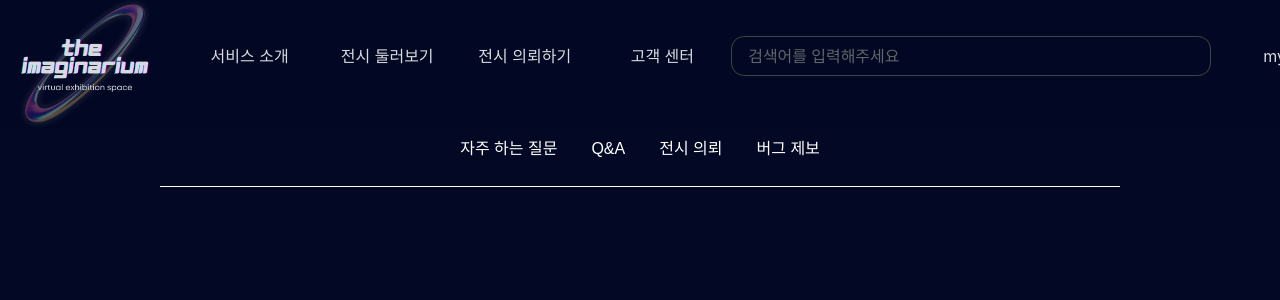
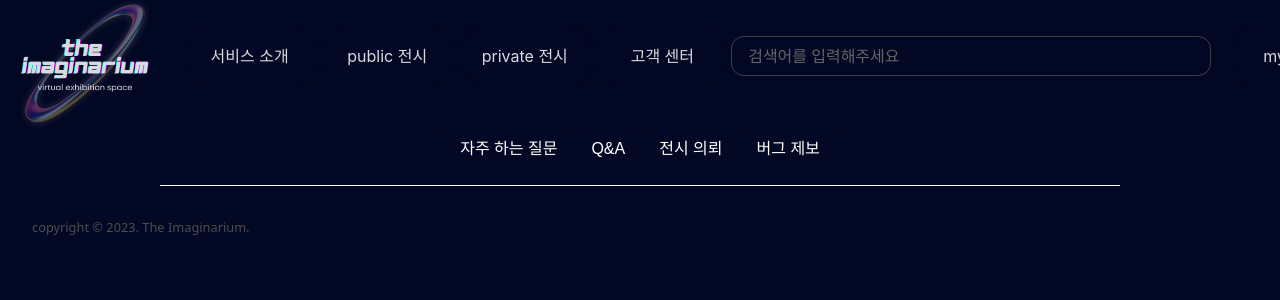
Before and after one commit to mmyona/project1, a React (Create React App) app: page /center in a window 1280 px wide. Shown: the top 300 px of the page. Built offline with nearby package versions, Linux system fonts and the light colour scheme; no server answers.

Commit message:
#10 feat : footer 구현

```diff
--- a/src/Router/Router.js
+++ b/src/Router/Router.js
@@ -35,8 +35,8 @@ export const Router = () => {
         <Route path="/unity3" element={<Unity3 />} />
         <Route path="/unity4" element={<Unity4 />} />
         <Route path="/unity5" element={<Unity5 />} />
-        <Route path="/list" element={<UnityList />} />
-        <Route path="/request" element={<Request />} />
+        <Route path="/publist" element={<UnityList />} />
+        <Route path="/privlist" element={<UnityList />} />
         <Route path="/info" element={<Info />} />
         <Route path="/center" element={<Center />} />
         <Route path="/find" element={<Find />} />
--- a/src/components/Footer.js
+++ b/src/components/Footer.js
@@ -1,3 +1,19 @@
+import React from "react";
+import styled from "styled-components";
+import theme from "./theme";
+
 export const Footer = () => {
-  return <div></div>;
+  return (
+    <FooterContainer>
+      <p>copyright © 2023. The Imaginarium.</p>
+    </FooterContainer>
+  );
 };
+
+const FooterContainer = styled.div`
+  padding: 2rem;
+  font-size: 0.8rem;
+  p {
+    color: ${theme.color.gray};
+  }
+`;
--- a/src/components/Header3.js
+++ b/src/components/Header3.js
@@ -52,9 +52,9 @@ export const MainHeader = () => {
           </Link>
         </li>
         <li>
-          <Link to="/list">
+          <Link to="/publist">
             <Btn
-              btnText="전시 둘러보기"
+              btnText="public 전시"
               color={
                 activeMenu !== 2 ? theme.color.white : theme.color.gra_blue
               }
@@ -64,9 +64,9 @@ export const MainHeader = () => {
           </Link>
         </li>
         <li>
-          <Link to="/request">
+          <Link to="/privlist">
             <Btn
-              btnText="전시 의뢰하기"
+              btnText="private 전시"
               color={
                 activeMenu !== 3 ? theme.color.white : theme.color.gra_blue
               }
--- a/src/pages/Center.js
+++ b/src/pages/Center.js
@@ -39,6 +39,7 @@ const CenterContainer = styled.div`
   &&& .nav-link {
     color: ${theme.color.white};
     background-color: ${theme.color.navy};
+    border-bottom: none;
 
     :hover {
       color: ${theme.color.gra_blue};
```
